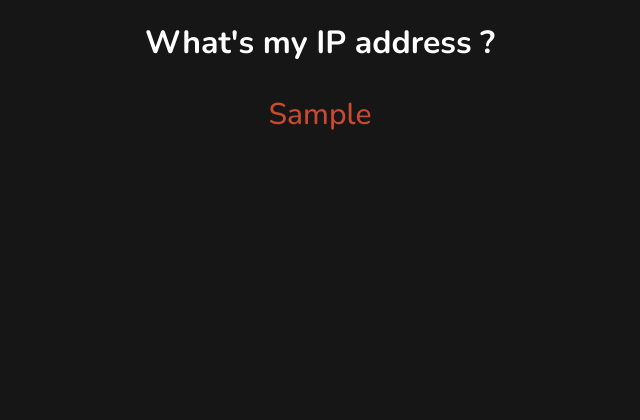
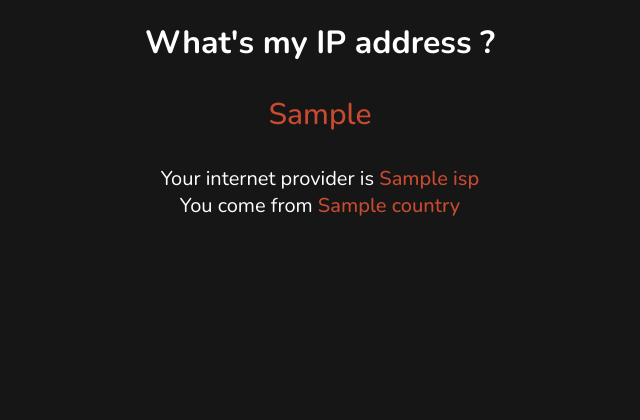
Before and after one commit to MATMAF/IPTrackr, a Flask app: template templates/index.html in a window 1280 px wide. Shown: the top 420 px of the page, without its empty margins (320-960 px from the left). Run offline with Flask 3, Linux system fonts and the light colour scheme; the template is opened without the code that fills it: most values are stand-ins (such as "Sample title", 1, 10 or a date in 2020).

Commit message:
Adding ISP and country

```diff
--- a/WMIA.py
+++ b/WMIA.py
@@ -1,13 +1,39 @@
 from flask import Flask, render_template, request
 from flask_sslify import SSLify
+import requests
+import json
 
 app = Flask(__name__)
 sslify = SSLify(app)
 
+def get_location(ip):
+    url = "https://api.apilayer.com/ip_to_location/" + ip
+    payload = {}
+    headers= {
+    "apikey": "bidiugJMpp0jTIwCZU45Ll2g10jlCevB"
+    }
+
+    response = requests.request("GET", url, headers=headers, data = payload)
+
+    status_code = response.status_code
+    result = json.loads(response.text)
+
+    connection = result["connection"]
+
+    isp = connection["isp"]
+
+    country = result["country_name"]
+
+    return isp, country
+
+
 @app.route('/')
 def index():
     ip = request.remote_addr
-    return render_template('index.html', ip=ip)
+
+    location = get_location(ip)
+
+    return render_template('index.html', ip=ip, isp=location[0], country=location[1])
 
 @app.route('/ip')
 def return_ip():
--- a/requirements.txt
+++ b/requirements.txt
@@ -1,2 +1,3 @@
 Flask==2.3.2
 Flask_SSLify==0.1.5
+Requests==2.31.0
--- a/templates/index.html
+++ b/templates/index.html
@@ -33,6 +33,20 @@
             color: #C84B31;
         }
 
+        .location {
+            display: inline;
+            font-size: 20px;
+        }
+
+        div {
+            text-align: center;
+            font-size: 20px;
+        }
+
+        img {
+            display: inline;
+        }
+
         footer {
             text-align: center;
             font-size: 20px;
@@ -52,6 +66,12 @@
 <body>
     <h1>What's my IP address ?</h1>
     <p>{{ ip }}</p>
+    <div>
+        Your internet provider is <p class="location">{{ isp }}</p>
+    </div>
+    <div>
+        You come from <p class="location">{{ country }}</p>
+    </div>
     <footer>© wmia.mat.run - <a href="https://github.com/MATMAF" target="_blank">@MATMAF</a></footer>
 </body>
 </html>
```
